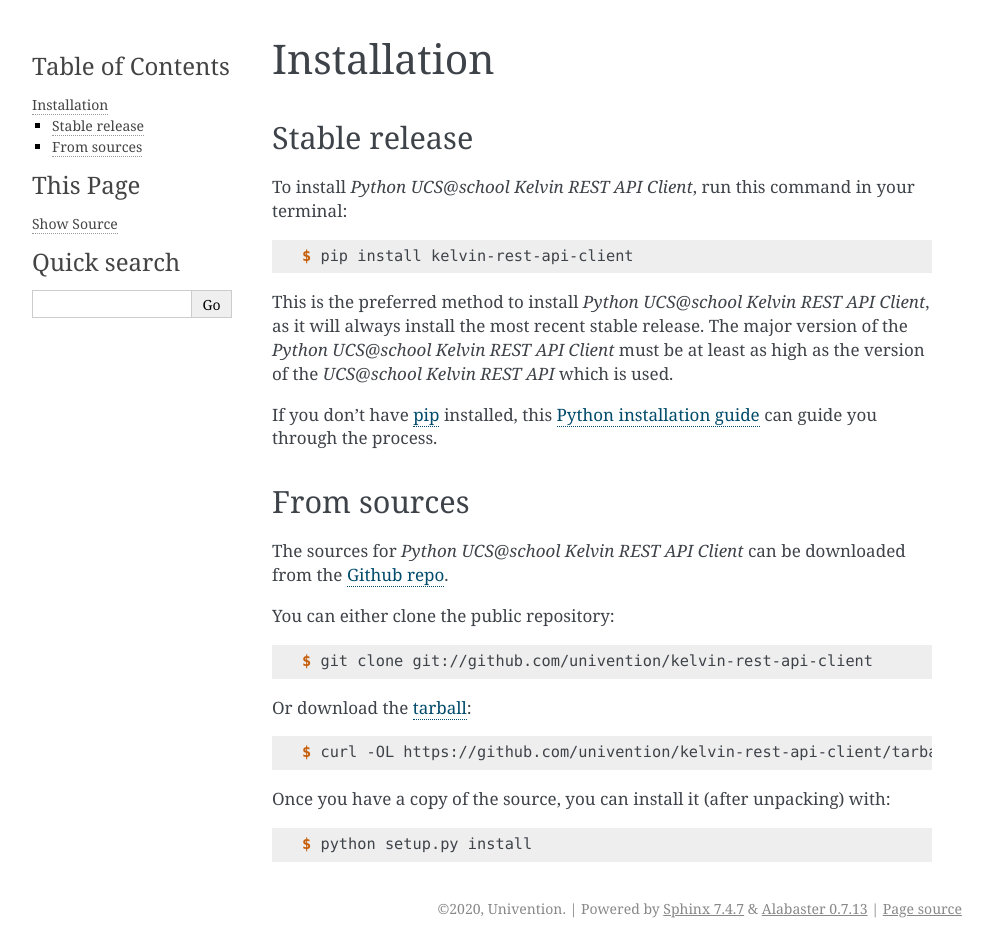
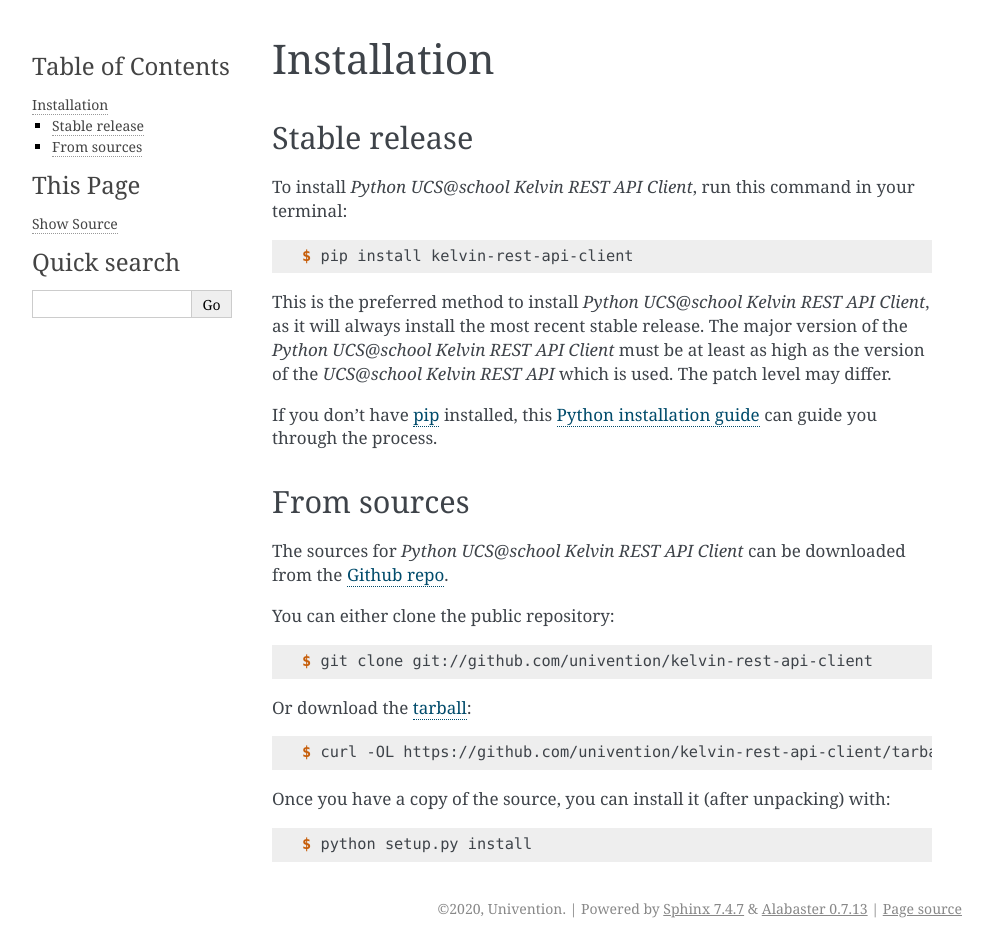
Before and after one commit to univention/kelvin-rest-api-client, a Sphinx documentation site: the page built from docs/installation.rst, in a window 1280 px wide. Shown: the whole page, without its empty margins (148-1141 px from the left). Built offline with Sphinx 7.4.7, drawn with Linux system fonts in a browser that asks for light colours; the version number could not be read and is left out.

Commit message:
Bug #53813: adjust documentation

```diff
--- a/docs/installation.rst
+++ b/docs/installation.rst
@@ -16,7 +16,7 @@
 
 This is the preferred method to install *Python UCS\@school Kelvin REST API Client*, as it will always install the most recent stable release.
 The major version of the *Python UCS\@school Kelvin REST API Client* must be at least as high as the version of the *UCS\@school Kelvin REST API*
-which is used.
+which is used. The patch level may differ.
 
 If you don't have `pip`_ installed, this `Python installation guide`_ can guide
 you through the process.
```
